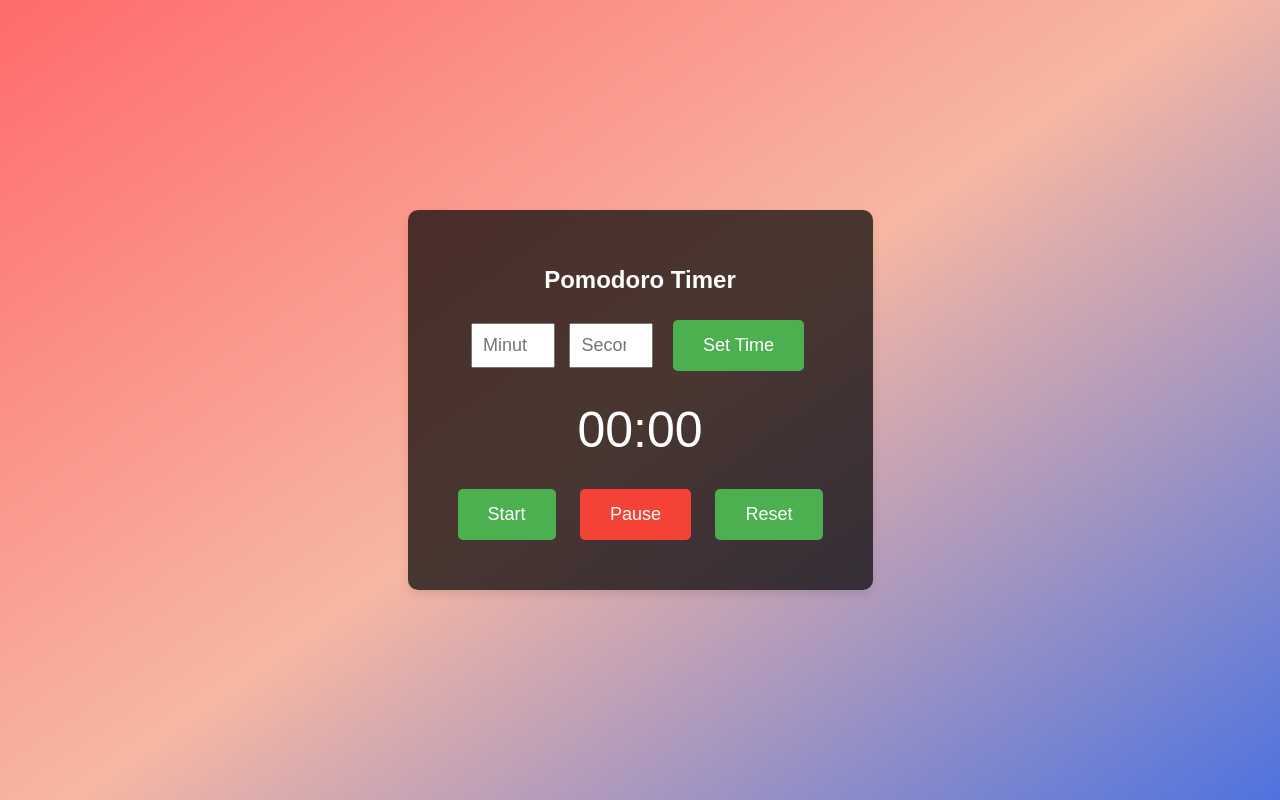
After one commit to saikrishna-avskr/Study_Bud, a Django app: page /pomodoro/ in a window 1280 px wide. The commit adds this page. Run offline with Django 5.2, Linux system fonts and the light colour scheme.

Commit message:
added pomodoro

```diff
--- a/apps/templates/code_generator.html
+++ b/apps/templates/code_generator.html
@@ -161,7 +161,10 @@
               >
             </li>
             <li class="nav-item">
-              <a class="nav-link" href="/annotate/">Discribe Image</a>
+              <a class="nav-link" href="/annotate/">Describe Image</a>
+            </li>
+            <li class="nav-item">
+              <a href="/pomodoro" class="nav-link">Pomodoro Timer</a>
             </li>
           </ul>
         </div>
--- a/apps/templates/image_generation.html
+++ b/apps/templates/image_generation.html
@@ -247,7 +247,10 @@
               >
             </li>
             <li class="nav-item">
-              <a class="nav-link" href="/annotate/">Discribe Image</a>
+              <a class="nav-link" href="/annotate/">Describe Image</a>
+            </li>
+            <li class="nav-item">
+              <a href="/pomodoro" class="nav-link">Pomodoro Timer</a>
             </li>
           </ul>
         </div>
--- a/apps/templates/index.html
+++ b/apps/templates/index.html
@@ -93,7 +93,8 @@
       >
       <a href="/generate_image" class="link-button">Generate Image</a>
       <a href="/generate_code" class="link-button">Code Generator</a>
-      <a href="/annotate/" class="link-button">Discribe Image</a>
+      <a href="/annotate/" class="link-button">Describe Image</a>
+      <a href="/pomodoro" class="link-button">Pomodoro Timer</a>
     </div>
   </body>
 </html>
--- /dev/null
+++ b/apps/templates/pomodoro.html
@@ -0,0 +1,177 @@
+<!DOCTYPE html>
+<html lang="en">
+  <head>
+    <meta charset="UTF-8" />
+    <meta name="viewport" content="width=device-width, initial-scale=1.0" />
+    <title>Pomodoro Timer</title>
+    <style>
+      body {
+        font-family: Arial, sans-serif;
+        display: flex;
+        justify-content: center;
+        align-items: center;
+        height: 100vh;
+        background: linear-gradient(145deg, #ff6b6b, #f7b7a3, #4e73df);
+        margin: 0;
+      }
+      .container {
+        text-align: center;
+        background-color: rgba(0, 0, 0, 0.7);
+        padding: 40px;
+        border-radius: 10px;
+        box-shadow: 0 4px 10px rgba(0, 0, 0, 0.1);
+      }
+      h1 {
+        font-size: 24px;
+        color: white;
+      }
+      .timer {
+        font-size: 50px;
+        margin: 20px 0;
+        color:white;
+      }
+      .buttons {
+        margin-top: 20px;
+      }
+      button {
+        background-color: #4caf50;
+        color: white;
+        font-size: 18px;
+        padding: 15px 30px;
+        border: none;
+        border-radius: 5px;
+        cursor: pointer;
+        margin: 10px;
+        transition: background-color 0.3s;
+      }
+      button:hover {
+        background-color: #45a049;
+      }
+      .paused {
+        background-color: #f44336;
+      }
+      .paused:hover {
+        background-color: #e53935;
+      }
+      .input-container {
+        margin-bottom: 20px;
+      }
+      .input-container input {
+        font-size: 18px;
+        padding: 10px;
+        margin: 5px;
+        width: 60px;
+        text-align: center;
+      }
+    </style>
+  </head>
+  <body>
+
+    <div class="container">
+      <h1>Pomodoro Timer</h1>
+      <div class="input-container">
+        <input type="number" id="inputMinutes" placeholder="Minutes" min="1" />
+        <input
+          type="number"
+          id="inputSeconds"
+          placeholder="Seconds"
+          min="0"
+          max="59"
+        />
+        <button onclick="setTimer()">Set Time</button>
+      </div>
+      <div id="timer" class="timer">00:00</div>
+      <div class="buttons">
+        <button id="startBtn" onclick="startTimer()">Start</button>
+        <button id="pauseBtn" class="paused" onclick="pauseTimer()">
+          Pause
+        </button>
+        <button onclick="resetTimer()">Reset</button>
+      </div>
+    </div>
+
+    <script>
+      let timer;
+      let minutes = 0;
+      let seconds = 0;
+      let isRunning = false;
+
+      function formatTime(minutes, seconds) {
+        return `${minutes < 10 ? "0" : ""}${minutes}:${
+          seconds < 10 ? "0" : ""
+        }${seconds}`;
+      }
+
+      function setTimer() {
+        let inputMinutes = parseInt(
+          document.getElementById("inputMinutes").value
+        );
+        let inputSeconds = parseInt(
+          document.getElementById("inputSeconds").value
+        );
+
+        // Check if inputs are valid
+        if (
+          isNaN(inputMinutes) ||
+          isNaN(inputSeconds) ||
+          inputMinutes < 0 ||
+          inputSeconds < 0 ||
+          inputSeconds > 59
+        ) {
+          alert("Please enter valid time.");
+          return;
+        }
+
+        minutes = inputMinutes;
+        seconds = inputSeconds;
+        document.getElementById("timer").textContent = formatTime(
+          minutes,
+          seconds
+        );
+      }
+
+      function startTimer() {
+        if (isRunning) return;
+        isRunning = true;
+        document.getElementById("startBtn").disabled = true;
+        timer = setInterval(() => {
+          if (seconds === 0) {
+            if (minutes === 0) {
+              clearInterval(timer);
+              alert("Pomodoro is over! Take a break.");
+              resetTimer();
+              return;
+            }
+            minutes--;
+            seconds = 59;
+          } else {
+            seconds--;
+          }
+          document.getElementById("timer").textContent = formatTime(
+            minutes,
+            seconds
+          );
+        }, 1000);
+      }
+
+      function pauseTimer() {
+        if (!isRunning) return;
+        isRunning = false;
+        clearInterval(timer);
+        document.getElementById("startBtn").disabled = false;
+      }
+
+      function resetTimer() {
+        clearInterval(timer);
+        isRunning = false;
+        minutes = 0;
+        seconds = 0;
+        document.getElementById("timer").textContent = formatTime(
+          minutes,
+          seconds
+        );
+        document.getElementById("startBtn").disabled = false;
+      }
+    </script>
+  </body>
+</html>
--- a/apps/templates/upload_assignment.html
+++ b/apps/templates/upload_assignment.html
@@ -228,7 +228,10 @@
               >
             </li>
             <li class="nav-item">
-              <a class="nav-link" href="/annotate/">Discribe Image</a>
+              <a class="nav-link" href="/annotate/">Describe Image</a>
+            </li>
+            <li class="nav-item">
+              <a href="/pomodoro" class="nav-link">Pomodoro Timer</a>
             </li>
           </ul>
         </div>
--- a/apps/urls.py
+++ b/apps/urls.py
@@ -7,4 +7,5 @@ urlpatterns = [
     path('evaluate_assignment/', views.evaluate_assignment, name='evaluate_assignment'),
     path('study_plan/', views.study_plan_view, name='study_plan'),
     path('annotate/', views.annotate_image_view, name='annotate_image'),
+    path('pomodoro/', views.pomodoro, name='pomodoro'),
 ]
--- a/apps/views.py
+++ b/apps/views.py
@@ -245,6 +245,7 @@ def annotate_image_view(request):
         base64_image = draw_bounding_boxes(image_path, objects)
         prompt = f"""
         Use the following {labels} and give me a description about the entity present.
+        Generate a list of 10 questions based on the same along with answers.
         """
 
         response = model.generate_content(prompt)
@@ -258,3 +259,5 @@ def annotate_image_view(request):
         })
 
     return render(request, 'upload_image.html')
+def pomodoro(request):
+    return render(request, 'pomodoro.html')
```
Also changed, not shown: apps/templates/annotated_image.html (+46 -15 lines), apps/templates/evaluate_assignment.html (+3 -16 lines), apps/templates/study_plan.html (+5 -4 lines), apps/templates/upload_image.html (+35 -11 lines), db.sqlite3.
